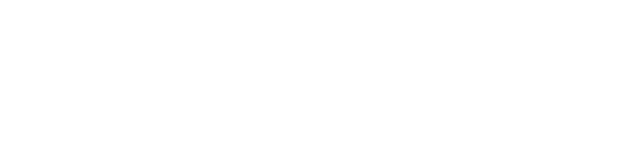
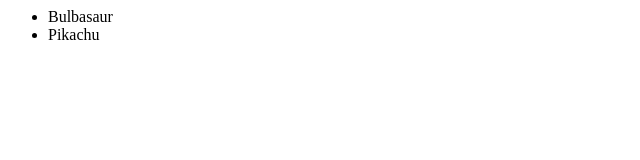
Before and after one commit to bgschiller/git_demo, a plain HTML site: page index.html in a window 1280 px wide. Shown: the whole page, without its empty margins (0-640 px from the left). Drawn offline with Linux system fonts and the light colour scheme.

Commit message:
add first couple pokes

```diff
--- a/index.html
+++ b/index.html
@@ -2,3 +2,8 @@
   All the Pokemon that
   are fit to print
 </title>
+
+<ul>
+  <li>Bulbasaur</li>
+  <li>Pikachu</li>
+</ul>
```
